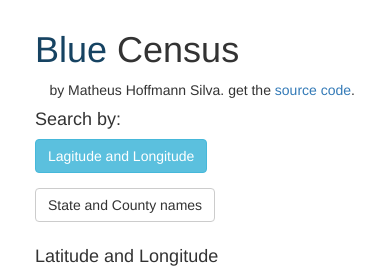
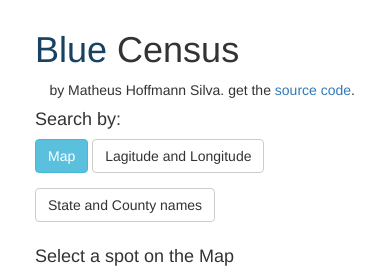
Before and after one commit to hoffmannmatheus/blue-census, a Flask app: template src/templates/home.html in a window 390 px wide. Shown: the top 274 px of the page. Run offline with Flask 2, Linux system fonts and the light colour scheme; the template is opened without the code that fills it, so the values that code supplies are empty; some libraries are stand-ins or nearby versions.

Commit message:
Added Map to UI, from google apis.

```diff
--- a/src/static/css/style.css
+++ b/src/static/css/style.css
@@ -29,3 +29,9 @@ p.author {
 div p.bg-info {
     padding: 20px;
 }
+
+#map {
+    width: auto;
+    height: 280px;
+    background-color: #CCC;
+}
--- a/src/static/js/app/app.js
+++ b/src/static/js/app/app.js
@@ -3,17 +3,21 @@
 // Change delimiters, since [[]] is used by Flask.
 Vue.config.delimiters = ['[[', ']]'];
 
-var app = new Vue({
+app = new Vue({
   el: '#app',
 
   data: {
-    queryType: 'coord',
+    queryType: 'map', // Default type
     prettyData: '',
     stateName: '',
+    apiurl: '',
     countyName: '',
     errorMessage: '',
-    data: '', isLoading: false,
-    hasError: false
+    data: '',
+    isLoading: false,
+    hasError: false,
+    mapLat: 0,
+    mapLon: 0
   },
 
   ready: function() {
@@ -25,12 +29,20 @@ var app = new Vue({
       this.queryType = type;
     },
 
+    updateMapCoordinates: function(lat, lon) {
+      this.mapLat = lat;
+      this.mapLon = lon;
+      this.buildUrl();
+    },
+
     buildUrl: function() {
-      var url = '/?';
-      if (this.queryType == 'coord') {
+      var url = 'http://' + window.location.hostname + '/?';
+      if (this.queryType == 'names') {
+        url += 'state=' + this.nameState + '&county=' + this.nameCounty;
+      } else if (this.queryType == 'map') {
+        url += 'lat=' + this.mapLat+ '&lon=' + this.mapLon;
+      } else {
         url += 'lat=' + this.coordLat + '&lon=' + this.coordLon;
-      } else {
-        url += 'state=' + this.nameState + '&county=' + this.nameCounty;
       }
       return url;
     },
@@ -44,7 +56,7 @@ var app = new Vue({
 
       var url = this.buildUrl();
 
-      this.$http({url: url, method: 'GET'}).then(function (response) {
+      var success = function (response) {
         this.isLoading = false;
 
         $('#buttonCoord').removeProp('disabled');
@@ -66,7 +78,8 @@ var app = new Vue({
           charts.plotCharts(this.data);
         }
 
-      }, function (response) { // Error
+      };
+      var error = function (response) { // Error
         this.isLoading = false;
         this.hasError = true;
 
@@ -74,8 +87,12 @@ var app = new Vue({
 
         $('#buttonCoord').removeProp('disabled');
         $('#buttonNames').removeProp('disabled');
-      });
+      };
+      this.$http({url: url, method: 'GET'}).then(success, error);
+    },
+
+    isSearching: function() {
+      return this.isLoading;
     }
-
   }
 });
--- /dev/null
+++ b/src/static/js/app/map.js
@@ -0,0 +1,36 @@
+/* map.js */
+
+function initMap() {
+  var mapContainer = document.getElementById('map');
+  var position = {lat: 40.752458759853, lng: -73.986740112305};
+  app.updateMapCoordinates(position.lat, position.lng);
+  app.search();
+
+  var map = new google.maps.Map(mapContainer, {
+    center: position,
+    zoom: 11,
+    mapTypeId: google.maps.MapTypeId.TERRAIN,
+    mapTypeControl: false,
+    streetViewControl: false
+  });
+
+  var marker = new google.maps.Marker({
+    position: position,
+    map: map,
+    title: 'Click to zoom'
+  });
+
+  map.addListener('click', function(evt) {
+    if (app.isSearching()) {
+      console.log('Still searching, will do nothing.');
+      return;
+    }
+    position = {
+      lat: evt.latLng.lat(),
+      lng: evt.latLng.lng()
+    };
+    marker.setPosition(position);
+    app.updateMapCoordinates(position.lat, position.lng);
+    app.search();
+  });
+}
--- a/src/templates/home.html
+++ b/src/templates/home.html
@@ -10,7 +10,7 @@
 {% endblock %}
 
 {% block body %}
-<div class="document col-xs-12 col-md-5">
+<div class="document col-xs-12 col-md-7">
 
     <h1><font color="#164362">Blue</font> Census</h1>
     <p class=author>by Matheus Hoffmann Silva. get the <a href="https://github.com/hoffmannmatheus/blue-census">source code</a>.</p>
@@ -19,10 +19,18 @@
 
     <h4>Search by:</h4>
     <form class="form-inline">
+      <button type="button" class="btn btn-[[queryType == 'map' ? 'info' : 'default']]" style="margin-bottom: 15px;" v-on:click="setType('map')">Map</button>
       <button type="button" class="btn btn-[[queryType == 'coord' ? 'info' : 'default']]" style="margin-bottom: 15px;" v-on:click="setType('coord')">Lagitude and Longitude</button>
       <button type="button" class="btn btn-default btn-[[queryType == 'names' ? 'info' : 'default']]" style="margin-bottom: 15px;" v-on:click="setType('names')">State and County names</button>
     </form>
 
+    <!-- MAP -->
+    <div class=typeCoord style="display:[[queryType == 'map' ? 'block' : 'none']];">
+      <h4>Select a spot on the Map</h4>
+        <div id="map"></div>
+    </div>
+
+    <!-- COORDINATES -->
     <div class=typeCoord style="display:[[queryType == 'coord' ? 'block' : 'none']];">
       <h4>Latitude and Longitude</h4>
       <form class="form-inline">
@@ -31,13 +39,13 @@
           <input type="text" class="form-control" id="latitudeInput" v-model=coordLat value="30">
         </div>
         <div class="form-group">
-          <label for="longitudeInput">Longitude</label>
-          <input type="text" class="form-control" id="longitudeInput" v-model=coordLon value="-90">
+          <label for="longitudeInput">Longitude</label> <input type="text" class="form-control" id="longitudeInput" v-model=coordLon value="-90">
         </div>
         <button id=buttonCoord v-on:click="search()" type=button class="btn btn-primary"><span class="glyphicon glyphicon-search" aria-hidden="true"></span> County Census</button>
       </form>
     </div>
 
+    <!-- NAMES -->
     <div class=typeNames style="display:none;display:[[queryType == 'names' ? 'block' : 'none']];">
       <h4>State and County names</h4>
       <form class="form-inline">
@@ -54,8 +62,8 @@
     </div>
 
     <br/>
-    <br/>
 
+    <!-- NAMES -->
     <p>API URL:</p>
     <pre>[[buildUrl()]]</pre>
 
@@ -98,9 +106,15 @@
   </div>
 </div>
 
+<!-- Dependencies -->
 <script type=text/javascript src="{{ url_for('static', filename='js/lib/jquery.min.js') }}"></script>
 <script type=text/javascript src="{{ url_for('static', filename='js/lib/bootstrap.min.js') }}"></script>
 <script type=text/javascript src="{{ url_for('static', filename='js/lib/Chart.min.js') }}"></script>
+<script src="https://maps.googleapis.com/maps/api/js?key=AIzaSyDU7_ArhnUuEeW0ieZedIk1PYQ_Mz59qaA&callback=initMap" async defer></script>
+
+<!-- Controllers -->
+<script type=text/javascript src="{{ url_for('static', filename='js/app/map.js') }}"></script>
 <script type=text/javascript src="{{ url_for('static', filename='js/app/app.js') }}"></script>
 <script type=text/javascript src="{{ url_for('static', filename='js/app/charts.js') }}"></script>
+
 {% endblock %}
```
